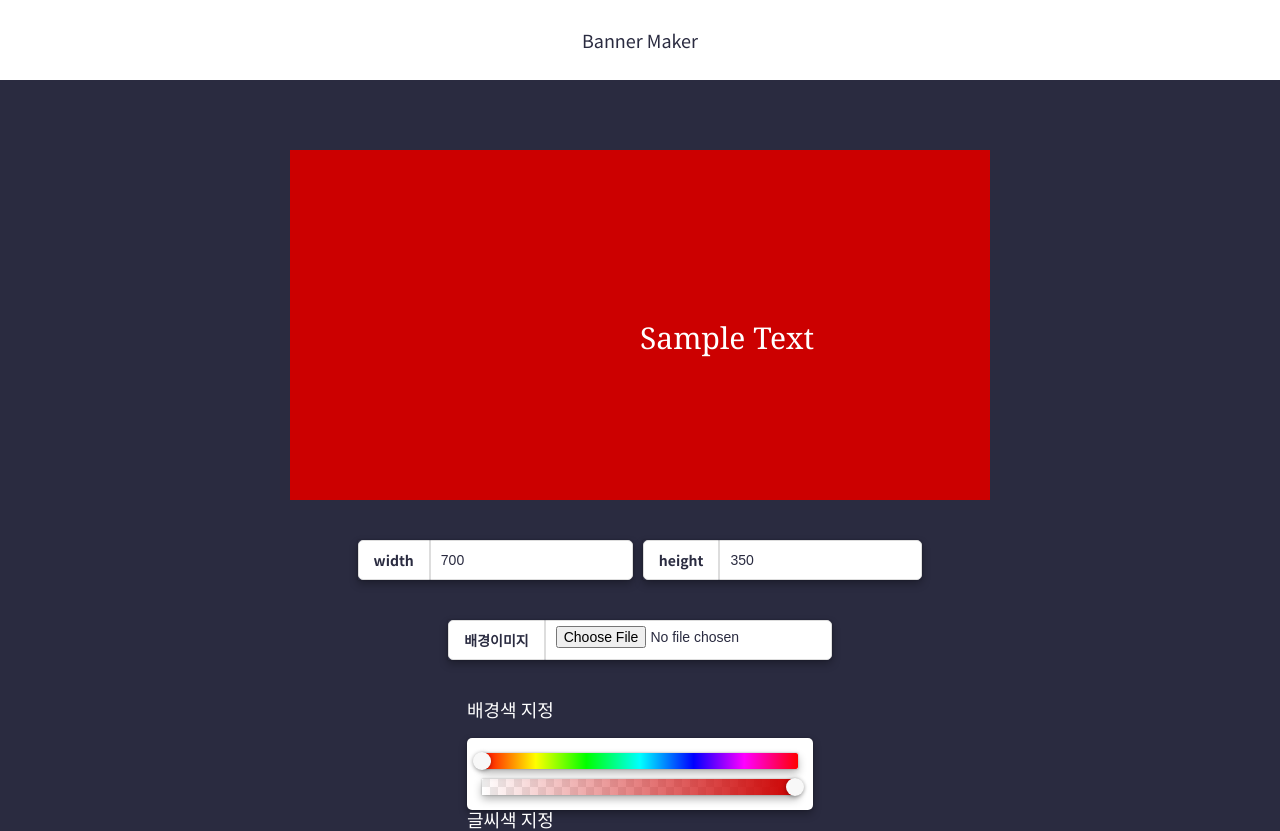
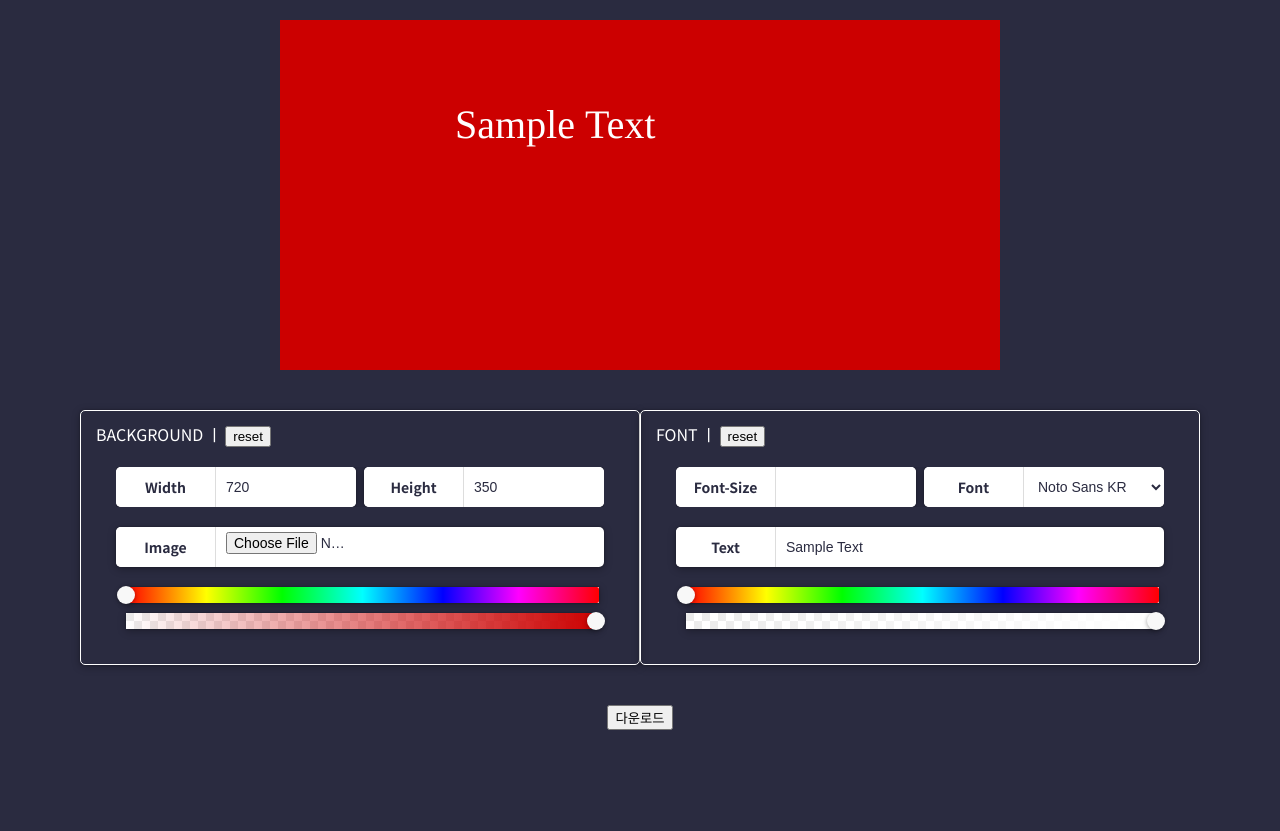
Before and after one commit to kimhaein/youtube-tumbnail-maker, a React app: page / in a window 1280 px wide. Shown: the top 831 px of the page. After the commit the page ends 800 px from the top, so only its background shows below. Built offline with nearby package versions, Linux system fonts and the light colour scheme; what typesafe-actions would draw is missing.

Commit message:
UI 작업

```diff
--- a/src/actions/index.ts
+++ b/src/actions/index.ts
@@ -15,6 +15,9 @@ export const updateBgColor = createAction("@style/bgColor/update", resolve => (b
   return resolve({ bgColor });
 });
 
+export const updateimgTarget = createAction("@style/imgTarget/update", resolve => (imgTarget: object) => {
+  return resolve({ imgTarget });
+});
 // text위치값 업데이트
 export const updatePostion = createAction("@style/postion/update", resolve => (positionX: number, positionY: number) => {
   return resolve({ positionX, positionY });
--- a/src/componets/BgColorControler.tsx
+++ b/src/componets/BgColorControler.tsx
@@ -1,28 +1,42 @@
 import * as React from "react";
 import { HuePicker, AlphaPicker } from "react-color";
+import { IEventTarget } from "../store";
 
 interface BgColorControlerProps {
   bgColor: { r: number; g: number; b: number; a: number };
   fontColor: object;
+  width: string;
+  height: string;
+  changeSize({ target }: IEventTarget): void;
+  setBgImg({ target }: React.ChangeEvent<HTMLInputElement>): void;
   changeBgColor({ rgb }: { rgb: object }): void;
   changeFontColor({ rgb }: { rgb: object }): void;
 }
 
 export const BgColorControler: React.FC<BgColorControlerProps> = props => {
   return (
-    <div className="colorControler">
-      <div>
-        <h2>배경색 지정</h2>
-        <div className="bgColorWrap">
-          <HuePicker color={props.bgColor} onChangeComplete={props.changeBgColor} />
-          <AlphaPicker color={props.bgColor} onChangeComplete={props.changeBgColor} />
+    <div className="bgControler">
+      <div className="bgColorWrap">
+        <h2>
+          BACKGROUND ㅣ <button>reset</button>
+        </h2>
+        <div className="row">
+          <div className="inputWrap">
+            <label>Width</label>
+            <input type="number" name="width" onChange={props.changeSize} defaultValue={props.width} />
+          </div>
+          <div className="inputWrap">
+            <label>Height</label>
+            <input type="number" name="height" onChange={props.changeSize} defaultValue={props.height} />
+          </div>
         </div>
-      </div>
-      <div>
-        <h2>글씨색 지정</h2>
-        <div className="bgColorWrap">
-          <HuePicker color={props.fontColor} onChangeComplete={props.changeFontColor} />
-          <AlphaPicker color={props.fontColor} onChangeComplete={props.changeFontColor} />
+        <div className="inputWrap">
+          <label>Image</label>
+          <input type="file" onChange={props.setBgImg} />
+        </div>
+        <div className="colorControler">
+          <HuePicker width={"97%"} color={props.bgColor} onChangeComplete={props.changeBgColor} />
+          <AlphaPicker width={"97%"} color={props.bgColor} onChangeComplete={props.changeBgColor} />
         </div>
       </div>
     </div>
--- a/src/componets/FontColorControler.tsx
+++ b/src/componets/FontColorControler.tsx
@@ -1,16 +1,43 @@
 import * as React from "react";
-import { ChromePicker } from "react-color";
+import { HuePicker, AlphaPicker } from "react-color";
 
 interface FontColorControlerProps {
+  text: string;
   fontColor: object;
+  setText(event: React.ChangeEvent<HTMLInputElement>): void;
   changeFontColor({ rgb }: { rgb: object }): void;
 }
 
 export const FontColorControler: React.FC<FontColorControlerProps> = props => {
   return (
-    <div className="textColor">
-      <h2>글씨색 지정</h2>
-      <ChromePicker color={props.fontColor} onChangeComplete={props.changeFontColor} />
+    <div className="bgControler">
+      <div className="bgColorWrap">
+        <h2>
+          FONT ㅣ <button>reset</button>
+        </h2>
+        <div className="row">
+          <div className="inputWrap">
+            <label>Font-Size</label>
+            <input type="text" name="fontSize" />
+          </div>
+          <div className="inputWrap">
+            <label>Font</label>
+            <select>
+              <option>Noto Sans KR</option>
+              <option>Black Han Sans</option>
+              <option>1</option>
+            </select>
+          </div>
+        </div>
+        <div className="inputWrap">
+          <label>Text</label>
+          <input type="text" name="text" onChange={props.setText} defaultValue={props.text} />
+        </div>
+        <div className="colorControler">
+          <HuePicker width={"97%"} color={props.fontColor} onChangeComplete={props.changeFontColor} />
+          <AlphaPicker width={"97%"} color={props.fontColor} onChangeComplete={props.changeFontColor} />
+        </div>
+      </div>
     </div>
   );
 };
--- a/src/componets/Preview.tsx
+++ b/src/componets/Preview.tsx
@@ -8,7 +8,7 @@ interface PreviewProps {
 export const Preview: React.FC<PreviewProps> = props => {
   return (
     <div className="perview">
-      <canvas ref={props.canvasRef} width={100} height={100} onClick={props.getPosition} />
+      <canvas ref={props.canvasRef} onClick={props.getPosition} />
     </div>
   );
 };
--- a/src/componets/SizeControler.tsx
+++ b/src/componets/SizeControler.tsx
@@ -11,11 +11,11 @@ export const SizeControler: React.FC<SizeControlProps> = props => {
   return (
     <div className="sizeControler">
       <div className="inputWrap">
-        <label>width</label>
+        <label>Width</label>
         <input type="number" name="width" onChange={props.changeSize} defaultValue={props.width} />
       </div>
       <div className="inputWrap">
-        <label>height</label>
+        <label>Height</label>
         <input type="number" name="height" onChange={props.changeSize} defaultValue={props.height} />
       </div>
     </div>
--- a/src/containers/BannerMaker.tsx
+++ b/src/containers/BannerMaker.tsx
@@ -2,16 +2,19 @@ import React, { Component } from "react";
 import { Dispatch } from "redux";
 import { connect } from "react-redux";
 import { IStoreState } from "../store";
-import { updateWidth, updatePostion, updateBgColor, updateHeight, updateText, updateFontColor } from "../actions";
+import { updateWidth, updatePostion, updateBgColor, updateimgTarget, updateHeight, updateText, updateFontColor } from "../actions";
 
-import { Preview, SizeControler, BgColorControler, TextControler, FontColorControler, BgImgControler, DownloadBtn } from "../componets";
+import { Preview, SizeControler, BgColorControler, FontColorControler, DownloadBtn } from "../componets";
 
 interface IProps {
   width: string;
   height: string;
-  imgTarget: object;
+  imgTarget: {
+    files: object[];
+  };
   bgColor: { r: number; g: number; b: number; a: number };
   fontColor: { r: number; g: number; b: number; a: number };
+  textList: string[];
   text: string;
   fontBgColor: { r: number; g: number; b: number; a: number };
   positionX: number;
@@ -20,6 +23,7 @@ interface IProps {
   updateWidth?(width: string): void;
   updateHeight?(height: string): void;
   updateBgColor?(bgColor: object): void;
+  updateimgTarget?(imgTarget: object): void;
   updatePostion?(positionX: number, positionY: number): void;
   updateText?(text: string): void;
   updateFontColor?(fontColor: object): void;
@@ -33,6 +37,7 @@ const mapStateToProps = (state: IStoreState) => {
     imgTarget: state.imgTarget,
     bgColor: state.bgColor,
     fontColor: state.fontColor,
+    textList: state.textList,
     text: state.text,
     fontBgColor: state.fontBgColor,
     positionX: state.positionX,
@@ -46,6 +51,7 @@ const mapDispatchToProps = (dispatch: Dispatch) => ({
   updateWidth: width => dispatch(updateWidth(width)),
   updateHeight: height => dispatch(updateHeight(height)),
   updateBgColor: bgColor => dispatch(updateBgColor(bgColor)),
+  updateimgTarget: imgTarget => dispatch(updateimgTarget(imgTarget)),
   updatePostion: (positionX, positionY) => dispatch(updatePostion(positionX, positionY)),
   updateText: text => dispatch(updateText(text)),
   updateFontColor: fontColor => dispatch(updateFontColor(fontColor))
@@ -53,10 +59,10 @@ const mapDispatchToProps = (dispatch: Dispatch) => ({
 export class BannerMaker extends Component<IProps, {}> {
   private canvasRef: React.RefObject<HTMLCanvasElement> = React.createRef();
 
-  shouldComponentUpdate(nextProps, nextState) {
-    // if (this.state.href === nextState.href) return false;
-    return true;
-  }
+  // shouldComponentUpdate(nextProps, nextState) {
+  //   // if (this.state.href === nextState.href) return false;
+  //   return true;
+  // }
 
   componentDidMount() {
     this.renderCanvas();
@@ -69,17 +75,18 @@ export class BannerMaker extends Component<IProps, {}> {
   renderCanvas = () => {
     const canvas = this.canvasRef.current;
     const ctx = canvas.getContext("2d");
-    canvas.width = +this.props.width;
-    canvas.height = +this.props.height;
-
-    if (Object.keys(this.props.imgTarget).length === 0) {
+    canvas.width = +this.props.width * 2;
+    canvas.height = +this.props.height * 2;
+    canvas.style.width = `${this.props.width}px`;
+    canvas.style.height = `${this.props.height}px`;
+    if (this.props.imgTarget.files.length === 0 || !this.props.imgTarget) {
       const { r, g, b, a } = this.props.bgColor;
       ctx.fillStyle = `rgba(${[r, g, b, a]})`;
       ctx.fillRect(0, 0, canvas.width, canvas.height);
+      this.renderText();
     } else {
       this.randerBgImg(this.props.imgTarget);
     }
-    this.renderText();
   };
 
   // test 업데이트
@@ -92,7 +99,7 @@ export class BannerMaker extends Component<IProps, {}> {
     const canvas = this.canvasRef.current;
     const ctx = canvas.getContext("2d");
     const { r, g, b, a } = this.props.fontColor;
-    ctx.font = "30px Georgia";
+    ctx.font = "80px Black Han Sans";
     ctx.fillStyle = `rgba(${[r, g, b, a]})`;
     ctx.textAlign = "left"; // 가로 가운데 정렬
     ctx.textBaseline = "top";
@@ -136,6 +143,7 @@ export class BannerMaker extends Component<IProps, {}> {
         img.src = reader.result.toString();
       }
     };
+    this.props.updateimgTarget(target);
     reader.readAsDataURL(target.files[0]);
   };
 
@@ -168,28 +176,37 @@ export class BannerMaker extends Component<IProps, {}> {
   // 위치값 업데이트
   getPosition = e => {
     const rect = e.target.getBoundingClientRect();
-    const x = e.clientX - rect.left;
-    const y = e.clientY - rect.top;
+    const x = (e.clientX - rect.left) * 2;
+    const y = (e.clientY - rect.top) * 2;
     this.props.updatePostion(x, y);
   };
 
   render() {
     return (
       <React.Fragment>
-        <div className="header">
+        {/* <div className="header">
           <h1>Banner Maker</h1>
-        </div>
+        </div> */}
         <div className="mainWrap">
           <Preview canvasRef={this.canvasRef} getPosition={this.getPosition} />
-          <SizeControler width={this.props.width} height={this.props.height} changeSize={this.changeSize} />
-          <BgImgControler setBgImg={this.setBgImg} />
+          <div>
             <BgColorControler
               bgColor={this.props.bgColor}
               fontColor={this.props.fontColor}
+              width={this.props.width}
+              height={this.props.height}
+              changeSize={this.changeSize}
+              setBgImg={this.setBgImg}
               changeBgColor={this.changeBgColor}
               changeFontColor={this.changeFontColor}
             />
-          <TextControler text={this.props.text} setText={this.setText} />
+            <FontColorControler
+              text={this.props.text}
+              fontColor={this.props.fontColor}
+              setText={this.setText}
+              changeFontColor={this.changeFontColor}
+            />
+          </div>
           <DownloadBtn onDownLoad={this.onDownLoad} />
         </div>
       </React.Fragment>
--- a/src/static/style.scss
+++ b/src/static/style.scss
@@ -1,5 +1,5 @@
 @import url("https://fonts.googleapis.com/css?family=Noto+Sans+KR:400,500,700|Rajdhani:400,700");
-@import url("https://fonts.googleapis.com/css?family=Montserrat:400, 700, 900");
+@import url("https://fonts.googleapis.com/css?family=Black+Han+Sans&display=swap&subset=korean");
 @import "reset";
 
 body {
@@ -10,44 +10,53 @@ body {
 
 h2 {
   margin-bottom: 20px;
-  font-size: 18px;
+  font-size: 16px;
 }
 
 .inputWrap {
-  float: left;
-  margin: 0 5px;
-  box-shadow: rgba(0, 0, 0, 0.3) 0px 0px 2px, rgba(0, 0, 0, 0.3) 0px 4px 8px;
-  border-radius: 0 5px 5px 0;
+  box-shadow: rgba(0, 0, 0, 0.3) 0px 0px 2px, rgba(0, 0, 0, 0.3) 0px 2px 8px;
+  border-radius: 5px;
+  background: #fff;
   > * {
     height: 40px;
     box-sizing: border-box;
-    border: 1px solid $line;
     background-color: #fff;
     font-size: 14px;
     color: $mainColor;
   }
   label {
-    display: flex;
-    justify-content: center;
-    align-items: center;
+    @include center;
     float: left;
+    width: 100px;
     padding: 0 15px;
+    border-right: 1px solid $line;
     border-radius: 5px 0 0 5px;
     font-weight: bold;
   }
-  input {
-    min-width: 150px;
+  input,
+  select {
+    width: 140px;
     padding: 5px 10px;
+    border: none;
     border-radius: 0 5px 5px 0;
+  }
+}
+
+.row {
+  display: flex;
+  overflow: hidden;
+  // flex-direction: row;
+  justify-content: space-between;
+  > div {
+    // flex: 1;
+    justify-content: space-between;
   }
 }
 
 #root {
   color: #ffffff;
   .header {
-    display: flex;
-    justify-content: center;
-    align-items: center;
+    @include center;
     height: 80px;
     margin-bottom: 50px;
     background-color: #ffffff;
@@ -55,25 +64,28 @@ h2 {
     color: #2a2b40;
   }
   .mainWrap > * {
-    display: flex;
-    justify-content: center;
-    align-items: center;
+    @include center;
     padding: 20px;
   }
   .SizeControler {
     overflow: hidden;
   }
 
-  .colorControler {
-    flex-direction: column;
+  .bgControler {
+    width: 560px;
     .bgColorWrap {
-      padding: 5px;
-      box-shadow: rgba(0, 0, 0, 0.3) 0px 0px 2px, rgba(0, 0, 0, 0.3) 0px 4px 8px;
+      padding: 15px;
+      box-shadow: rgba(0, 0, 0, 0.3) 0px 0px 2px, rgba(0, 0, 0, 0.3) 0px 2px 8px;
+      border: 1px solid #fff;
       border-radius: 5px;
-      background: #ffffff;
       > div {
-        box-shadow: rgba(0, 0, 0, 0.3) 0px 0px 2px, rgba(0, 0, 0, 0.3) 0px 4px 8px;
+        float: none;
+        margin: 20px;
+      }
+      .colorControler > div {
         margin: 10px;
+        box-shadow: rgba(0, 0, 0, 0.3) 0px 0px 2px, rgba(0, 0, 0, 0.3) 0px 2px 8px;
+        background: #fff;
       }
     }
   }
--- a/src/static/utils.scss
+++ b/src/static/utils.scss
@@ -14,3 +14,9 @@ $violet: #7950f2;
   width: $calculated;
   height: $calculated;
 }
+
+@mixin center() {
+  display: flex;
+  justify-content: center;
+  align-items: center;
+}
--- a/src/store/types.ts
+++ b/src/store/types.ts
@@ -4,9 +4,12 @@ export interface IEventTarget {
 export interface IStoreState {
   width: string;
   height: string;
-  imgTarget: object;
+  imgTarget: {
+    files: object[];
+  };
   bgColor: { r: number; g: number; b: number; a: number };
   fontColor: { r: number; g: number; b: number; a: number };
+  textList: string[];
   text: string;
   fontBgColor: { r: number; g: number; b: number; a: number };
   positionX: number;
```
Also changed, not shown: src/reducers/index.ts (+10 -2 lines). Lines whose indentation alone changed are shown as unchanged.
